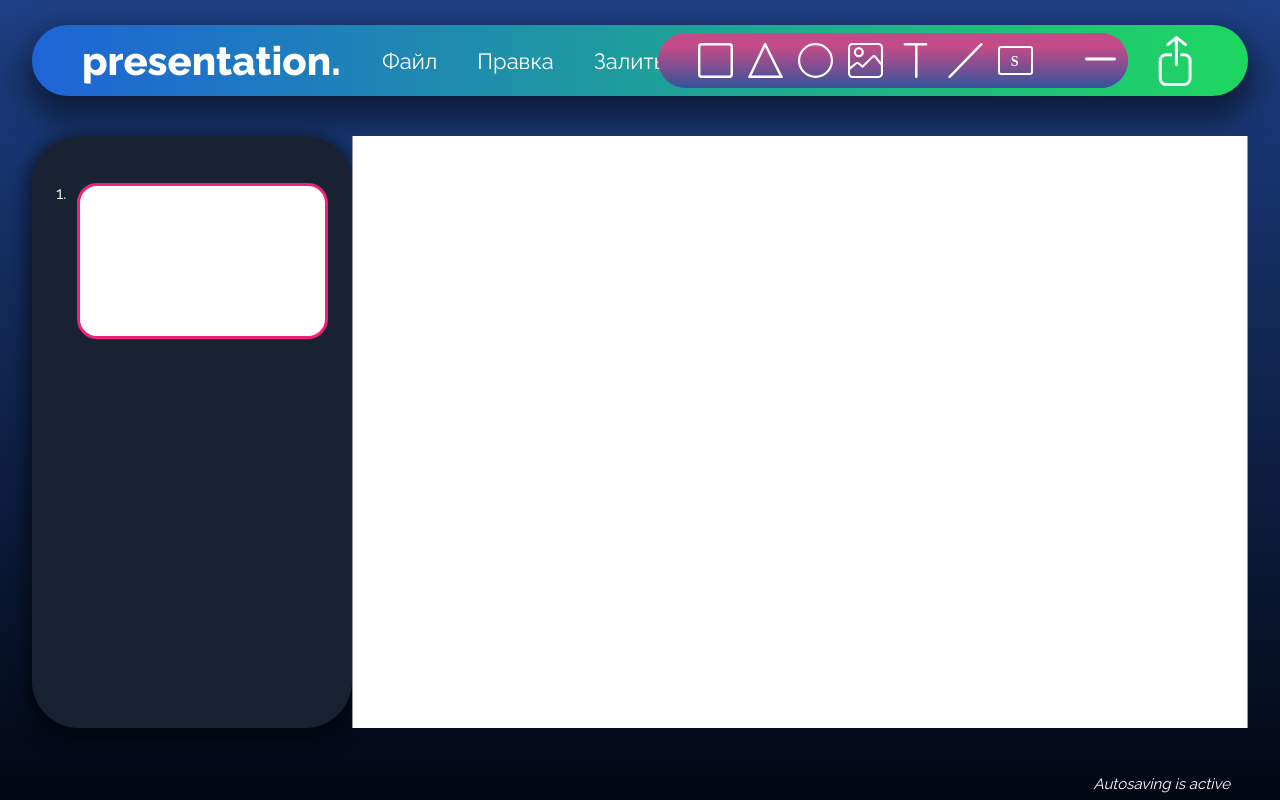
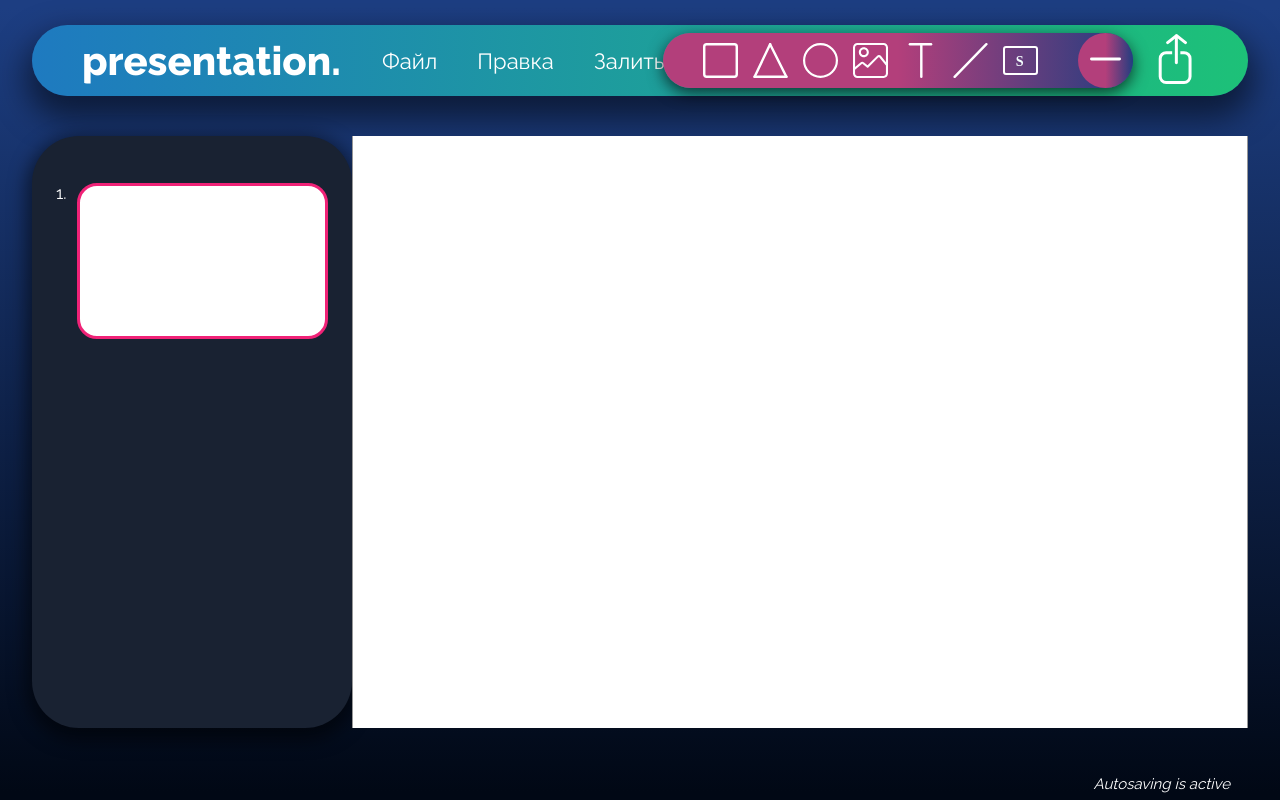
Before and after one commit to anatoliypus/beauty-slides, a React (Create React App) app: page / in a window 1280 px wide. Both pictures are taken after a click on the button 1100 px from the left and 60 px from the top of the page. Built offline with nearby package versions, Linux system fonts and the light colour scheme; what webfontloader would draw is missing.

Commit message:
some good improvements in interface

```diff
--- a/src/App.module.css
+++ b/src/App.module.css
@@ -11,7 +11,7 @@ html,
 }
 
 body {
-    background-image: linear-gradient(0deg, #020814 1%, #1D3E82 99%);
+    background-image: linear-gradient(0deg, #010815 1%, #1D3E82 99%);
 }
 
 * {
--- a/src/view/Topbar/Topbar.module.css
+++ b/src/view/Topbar/Topbar.module.css
@@ -7,14 +7,12 @@
     align-items: center;
     justify-content: space-between;
     background-size: 30%;
-    transition: 0.1s;
     margin: auto;
     margin-top: 25px;
-    background-image: linear-gradient(270deg, #1ed761 0%, #1e64d7 100%);
+    background-image: linear-gradient(270deg, #1DC178 0%, #1E7AC0 100%);
     background-size: cover;
     box-shadow: 0 16px 31px 6px rgba(0, 0, 0, 0.5);
     border-radius: 65px;
-    position: relative;
 }
 
 .topbar__input {
@@ -42,8 +40,6 @@
 }
 
 .exportBtn {
-    position: absolute;
-    top: calc(50% - 25px);
     right: 50px;
     background-color: transparent;
     border: 0;
@@ -51,16 +47,14 @@
 }
 
 .openInstrumentsBtn {
-    position: absolute;
-    background-image: linear-gradient(360deg, #33549b 0%, #c44b89 75%);
+    background-image: linear-gradient(270deg, #213D80 0%, #B33F7B 50%);
     border-radius: 27.5px;
     width: 55px;
     height: 55px;
     border: 0;
     cursor: pointer;
     z-index: 5;
-    top: calc(50% - 27.5px);
-    right: 120px;
+    margin-right: 20px;
 }
 
 .openInstrumentsBtn img {
@@ -70,10 +64,7 @@
 }
 
 .instruments {
-    position: absolute;
-    top: calc(50% - 27.5px);
-    right: 120px;
-    background-image: linear-gradient(360deg, #33549b 0%, #c44b89 75%);
+    background-image: linear-gradient(270deg, #213D80 0%, #B33F7B 50%);
     width: 470px;
     height: 55px;
     border-radius: 27.5px;
@@ -82,8 +73,13 @@
     transition: 0.2s;
     opacity: 1;
     z-index: 4;
+    position: absolute;
+    -webkit-box-shadow: 0px 5px 16px 0px rgba(0,0,0,0.69);
+    box-shadow: 0px 5px 16px 0px rgba(0,0,0,0.69);
 }
 
 .instruments__closed {
+    transition: 0.2s;
     opacity: 0;
+    z-index: -1;
 }
--- a/src/view/Topbar/Topbar.tsx
+++ b/src/view/Topbar/Topbar.tsx
@@ -82,20 +82,54 @@ export default function Topbar(props: TopbarProps) {
         defaultState
     );
     const [isPaletteVisible, changePaletteVisibility] = React.useState(false);
-    const [areInstrumensVisible, changeInstrumentsVisibility] = React.useState(false);
+    const [areInstrumensVisible, changeInstrumentsVisibility] = React.useState(
+        false
+    );
+    const [instrumentsX, __changeInstrumentsX] = React.useState(0);
+    const instrXRef = React.useRef(instrumentsX);
+    const changeInstrumentsX = (data: number) => {
+        instrXRef.current = data;
+        __changeInstrumentsX(data);
+    };
+
+    const [instrumentsY, __changeInstrumentsY] = React.useState(0);
+    const instrYRef = React.useRef(instrumentsX);
+    const changeInstrumentsY = (data: number) => {
+        instrYRef.current = data;
+        __changeInstrumentsY(data);
+    };
+
+    const instrumentsButtonRef = React.useRef<HTMLButtonElement>(null);
+    const instrumentsRef = React.useRef<HTMLDivElement>(null);
+
+    React.useEffect(() => {
+        if (instrumentsButtonRef.current && instrumentsRef.current) {
+            __changeInstrumentsX(
+                instrumentsButtonRef.current.getBoundingClientRect().x -
+                instrumentsRef.current.getBoundingClientRect().width +
+                instrumentsButtonRef.current.getBoundingClientRect().width
+            );
+            __changeInstrumentsY(
+                instrumentsButtonRef.current.getBoundingClientRect().y
+            );
+        }
+    });
 
     let menu;
-    if (props.app.choosedObjectType === 'figure') menu = <FigureMenu app={props.app} />
-    else if (props.app.choosedObjectType === 'text') menu = <TextMenu app={props.app} />
-    else if (props.app.choosedObjectType === 'img') menu = <ImageMenu />
+    if (props.app.choosedObjectType === 'figure')
+        menu = <FigureMenu app={props.app} />;
+    else if (props.app.choosedObjectType === 'text')
+        menu = <TextMenu app={props.app} />;
+    else if (props.app.choosedObjectType === 'img') menu = <ImageMenu />;
     else menu = null;
 
     return (
         <>
             <div className={`${styles.topbar}`}>
-            <div style={{display: 'flex'}}>
+                <div style={{ display: 'flex' }}>
                     <input ref={input} className={styles.topbar__input} />
-                {!menu && contextBtns.map((item, index) => {
+                    {!menu &&
+                        contextBtns.map((item, index) => {
                             return (
                                 <ContextButton
                                     key={index}
@@ -103,7 +137,9 @@ export default function Topbar(props: TopbarProps) {
                                     heading={item.heading}
                                     contextMenuItems={item.menu}
                                     onclick={() => {
-                                const newState = { ...contextMenuState };
+                                        const newState = {
+                                            ...contextMenuState,
+                                        };
                                         for (let key in newState)
                                             if (key !== item.heading)
                                                 newState[key] = false;
@@ -115,25 +151,49 @@ export default function Topbar(props: TopbarProps) {
                                 />
                             );
                         })}
-                {!menu && <TextButton
+                    {!menu && (
+                        <TextButton
                             heading="Залить слайд цветом"
                             onClick={() => {
                                 changePaletteVisibility(true);
                             }}
-                />}
+                        />
+                    )}
+
+                    <div style={{ display: 'flex' }}>
+                        {menu}
+                        {props.app.choosedObjectId && (
+                            <DeleteObject app={props.app} />
+                        )}
                     </div>
-            <div style={{display: 'flex', marginRight: '100px'}}>
-                {menu}
-                {props.app.choosedObjectId && <DeleteObject app={props.app} />}
                 </div>
-            <div style={{display: 'flex'}}>
-                <div className={areInstrumensVisible ? `${styles.instruments}`: `${styles.instruments} ${styles.instruments__closed}`}>
-                    <InstrumentsFiguresRedoUndo onClick={() => {changeInstrumentsVisibility(false)}}/>
+                <div style={{ display: 'flex' }}>
+                    <div
+                        ref={instrumentsRef}
+                        className={
+                            areInstrumensVisible
+                                ? `${styles.instruments}`
+                                : `${styles.instruments} ${styles.instruments__closed}`
+                        }
+                        style={{
+                            left: instrumentsX,
+                            top: instrumentsY,
+                        }}
+                    >
+                        <InstrumentsFiguresRedoUndo
+                            onClick={() => {
+                                changeInstrumentsVisibility(false);
+                            }}
+                        />
                     </div>
-                <button className={styles.openInstrumentsBtn} onClick={() => {
-                    changeInstrumentsVisibility(! areInstrumensVisible);
-                }}>
-                    <img src={areInstrumensVisible ? minus : plus} alt=""/>
+                    <button
+                        ref={instrumentsButtonRef}
+                        className={styles.openInstrumentsBtn}
+                        onClick={() => {
+                            changeInstrumentsVisibility(!areInstrumensVisible);
+                        }}
+                    >
+                        <img src={areInstrumensVisible ? minus : plus} alt="" />
                     </button>
                     <button className={styles.exportBtn} onClick={exportPDFApp}>
                         <img src={exportIcon} alt="export" />
--- a/src/view/Topbar/components/ContextButton.tsx
+++ b/src/view/Topbar/components/ContextButton.tsx
@@ -17,11 +17,11 @@ export default function ContextButton(props: ComponentButtonProps) {
 
     const setMenuCords = () => {
         if (btn.current) {
-            changeMenuX(btn.current.getBoundingClientRect().x - 45 + 'px');
+            changeMenuX(btn.current.getBoundingClientRect().x + 'px');
             changeMenuY(
                 btn.current.getBoundingClientRect().y +
                     btn.current.getBoundingClientRect().height +
-                    - 20 +
+                    10 +
                     'px'
             );
         }
```
Also changed, not shown: src/reducers/presentationReducers.ts (deleted, +0 -8 lines), 6 other files (tests, documents, lock files or other folders). Lines whose indentation alone changed are shown as unchanged.
